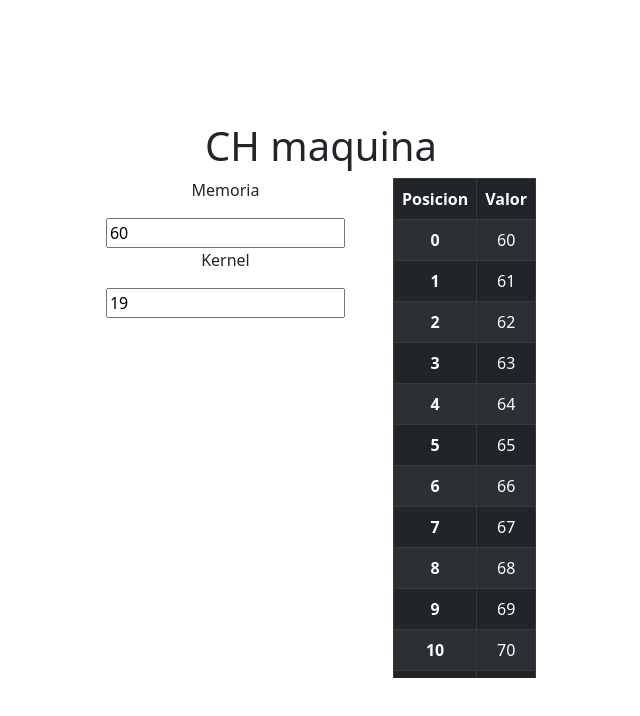
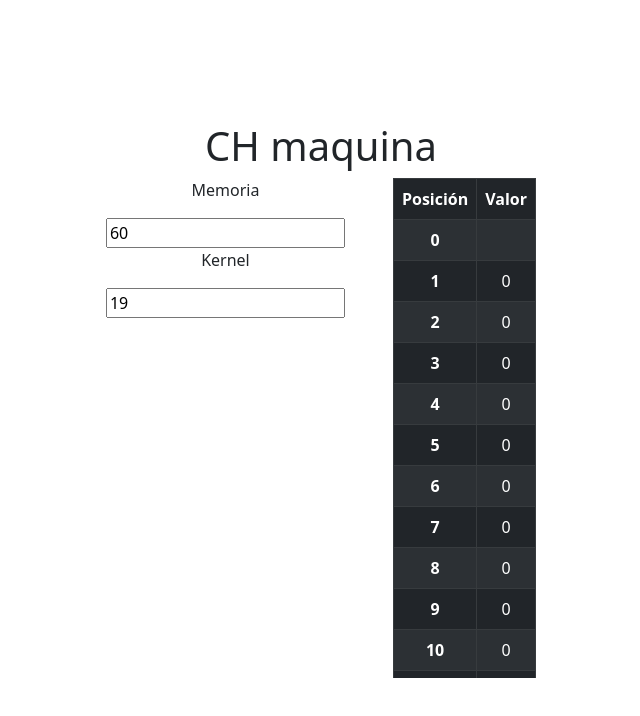
Before and after one commit to Agalvf/ch-maquina, a Vue app: page / in a window 1280 px wide. Shown: the top 716 px of the page, without its empty margins (319-959 px from the left). Built offline with nearby package versions, Linux system fonts and the light colour scheme.

Commit message:
Update App.vue

```diff
--- a/src/App.vue
+++ b/src/App.vue
@@ -6,13 +6,15 @@
   const digitoCedula = 1
   const empiezaMemoria = ref(digitoCedula *10 + 50)
   const empiezaKernel = ref(10* digitoCedula + 9)
+  const maxLength = empiezaMemoria.value - 1
+
 
   const memoriaPrincipal = computed(() => {
-    const array = []
-    for (let i = empiezaMemoria.value; i < empiezaMemoria.value + 50; i++) {
-      array.push(i)
+    let memoria = new Array(empiezaMemoria.value)
+    for (let i = 1; i < empiezaKernel.value; i++) {
+      memoria[i] = 0
     }
-    return array
+    return memoria
   })
 
 
@@ -26,7 +28,7 @@
         <p>Memoria</p>
         <input type="number" v-model = "empiezaMemoria">
         <p>Kernel</p>
-        <input type="number" v-model = "empiezaKernel">
+        <input type="number" v-model = "empiezaKernel" :maxLength = max>
       </div>
       <div class="col"></div>
       <div class="col">
@@ -34,17 +36,11 @@
           <table class="table table-bordered table-striped mb-0 table-dark table-hover">
             <thead>
               <tr>
-                <th scope="col">Posicion</th>
+                <th scope="col">Posición</th>
                 <th scope="col">Valor</th>
               </tr>
             </thead>
             <tbody>
-
-              <tr v-for="(valor, index) in memoriaPrincipalTabla" :key="index">
-                <td>{{index}}</td>
-                <td>{{valor}}</td>
-              </tr>
-
               <tr v-for="(value, index) in memoriaPrincipal" :key="index">
                 <th scope="row">{{ index }}</th>
                 <td>{{ value }}</td>
```
